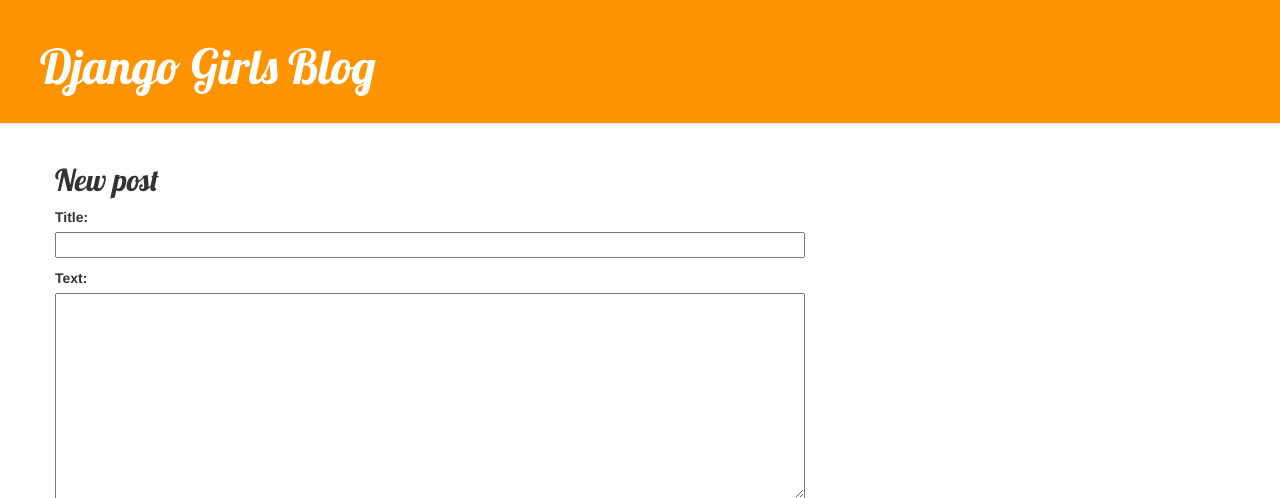
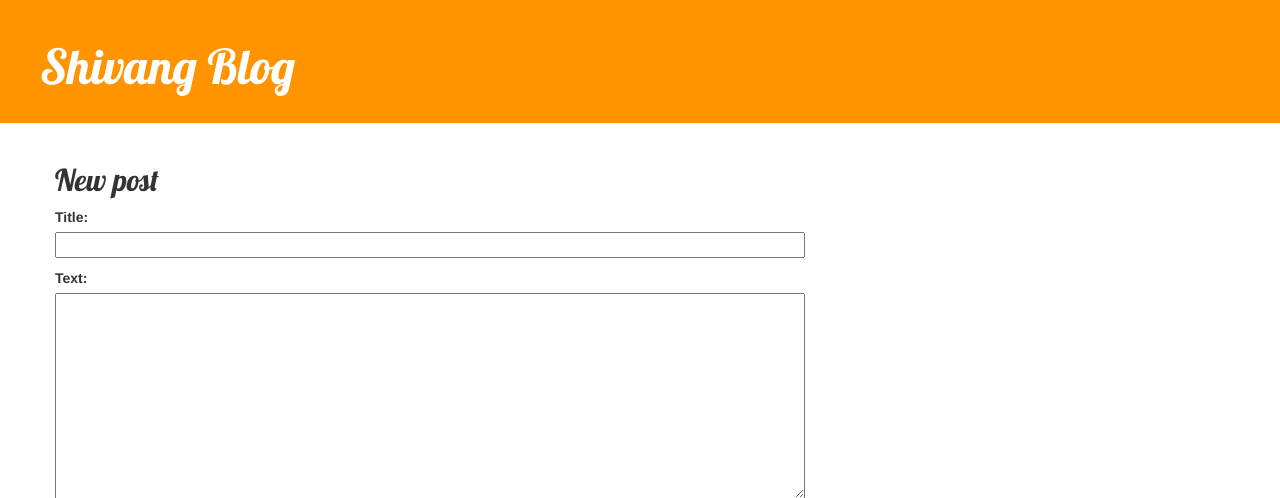
Before and after one commit to sjcoder9/my-first-blog, a Django app: page /post/new/ in a window 1280 px wide. Shown: the top 498 px of the page. Run offline with Django 3.2, Linux system fonts and the light colour scheme; some libraries are stand-ins or nearby versions.

Commit message:
Changing the name of Blog

```diff
--- a/blog/templates/blog/base.html
+++ b/blog/templates/blog/base.html
@@ -2,7 +2,7 @@
 
 <html>
     <head>
-        <title>Django Girls blog</title>
+        <title>Shivang Joshi Blog</title>
         <link rel="stylesheet" href="//maxcdn.bootstrapcdn.com/bootstrap/3.2.0/css/bootstrap.min.css">
         <link rel="stylesheet" href="//maxcdn.bootstrapcdn.com/bootstrap/3.2.0/css/bootstrap-theme.min.css">
         <link href="//fonts.googleapis.com/css?family=Lobster&subset=latin,latin-ext" rel="stylesheet" type="text/css">
@@ -13,7 +13,7 @@
             {% if user.is_authenticated %}
                 <a href="{% url 'post_new' %}" class="top-menu"><span class="glyphicon glyphicon-plus"></span></a>
             {% endif %}
-            <h1><a href="/">Django Girls Blog</a></h1>
+            <h1><a href="/">Shivang Blog</a></h1>
         </div>
         <div class="content container">
             <div class="row">
```
